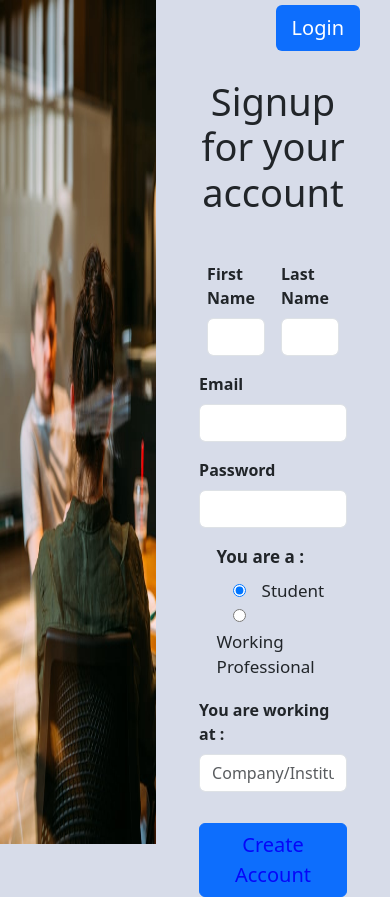
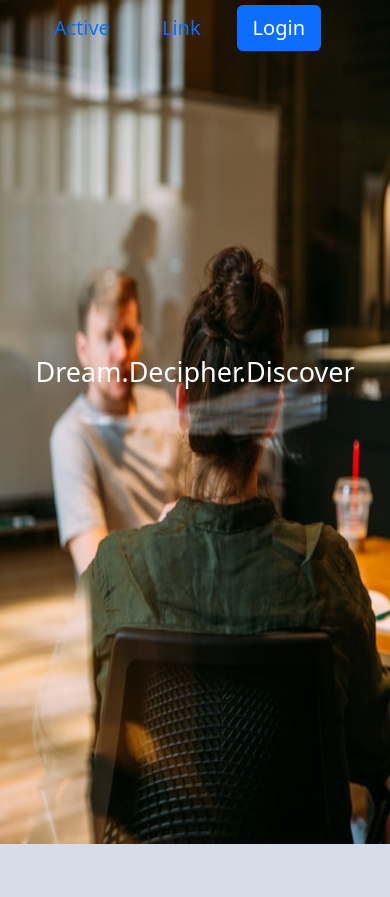
Before and after one commit to HemantShankar/Insights, a React (Create React App) app: page / in a window 390 px wide. After the commit the page ends 844 px from the top, so only its background shows below. Built offline with nearby package versions, Linux system fonts and the light colour scheme.

Commit message:
Updated Home page and made signup and login responsive

```diff
--- a/src/App.js
+++ b/src/App.js
@@ -8,10 +8,10 @@ import Footer from './MyComponents/Footer.jsx';
 function App() {
   return (
     <>
-    {/* <Home/> */}
+    <Home/>
     {/* <Navbar/> */}
     {/* <Login /> */}
-    <Signup/>
+    {/* <Signup/> */}
     {/* <Footer/> */}
     </>
 
--- a/src/MyComponents/Home.jsx
+++ b/src/MyComponents/Home.jsx
@@ -1,11 +1,33 @@
 import React from 'react'
+import Bg_image from "./Interview.jpeg"
 
 const Home = () => {
-  return (
-    <div>
-        <p>This is a Home Page</p>
-    </div>
-  )
+    return (
+        <div className='home-page'>
+            <div className="Bg-Home">
+                <img className="home-image" src={Bg_image} alt="Your Company" />
+            </div>
+            <div className='Home-header'>
+                <ul className="nav nav-pills">
+                    <li className="nav-item">
+                        <a className="nav-link" href="#">Active</a>
+                    </li>
+                    <li className="nav-item">
+                        <a className="nav-link" href="#">Link</a>
+                    </li>
+                    <li className="nav-item-signup ">
+                        <a className="nav-link active" aria-current="page" href="#">Login</a>
+                    </li>
+                </ul>
+            </div>
+            <div className="Home-content-heading">
+                <h1>
+                    Dream.Decipher.Discover
+                </h1>
+            </div>
+            <p></p>
+        </div>
+    )
 }
 
 export default Home
--- a/src/MyComponents/MyComponents.css
+++ b/src/MyComponents/MyComponents.css
@@ -44,13 +44,23 @@
 
 .right-content{
     width: 60%;
-    height: 100vh;
+    height: 100%;
     float: right;
 }
 
 .left-content{
     width: 40%;
-    /* float: left; */
+    height: 100%;
+}
+
+@media (max-width: 600px) or (max-height: 600px){
+    .left-content{
+        width: 0%;
+    }
+
+    .right-content{
+        width: 100%;
+    }
 }
 
 .image-interview{
@@ -94,3 +104,40 @@
     margin-right: 22%;
     margin-top: 15%;
 }
+
+.home-image{
+    position: fixed;
+    right: 0;
+    bottom: 0;
+    min-width: 100%;
+    min-height: 100%;
+    z-index: -1;
+}
+
+.Home-content-heading{
+    font-size: 50px;
+    width: 100vw;
+    height: 40vh;
+    color: white;
+    text-align: center;
+    display: flex;
+    flex-direction: column;
+    justify-content: end;
+}
+
+/* @media (max-height:500px){
+    .Home-content-heading{
+        margin-top: 8%;
+    }
+} */
+
+@media (max-width:600px) {
+    .Home-content-heading{
+        font-size: 27px;
+    }
+
+    .home-page{
+        width: 90vw;
+        height: 100vh;
+    }
+}
```
